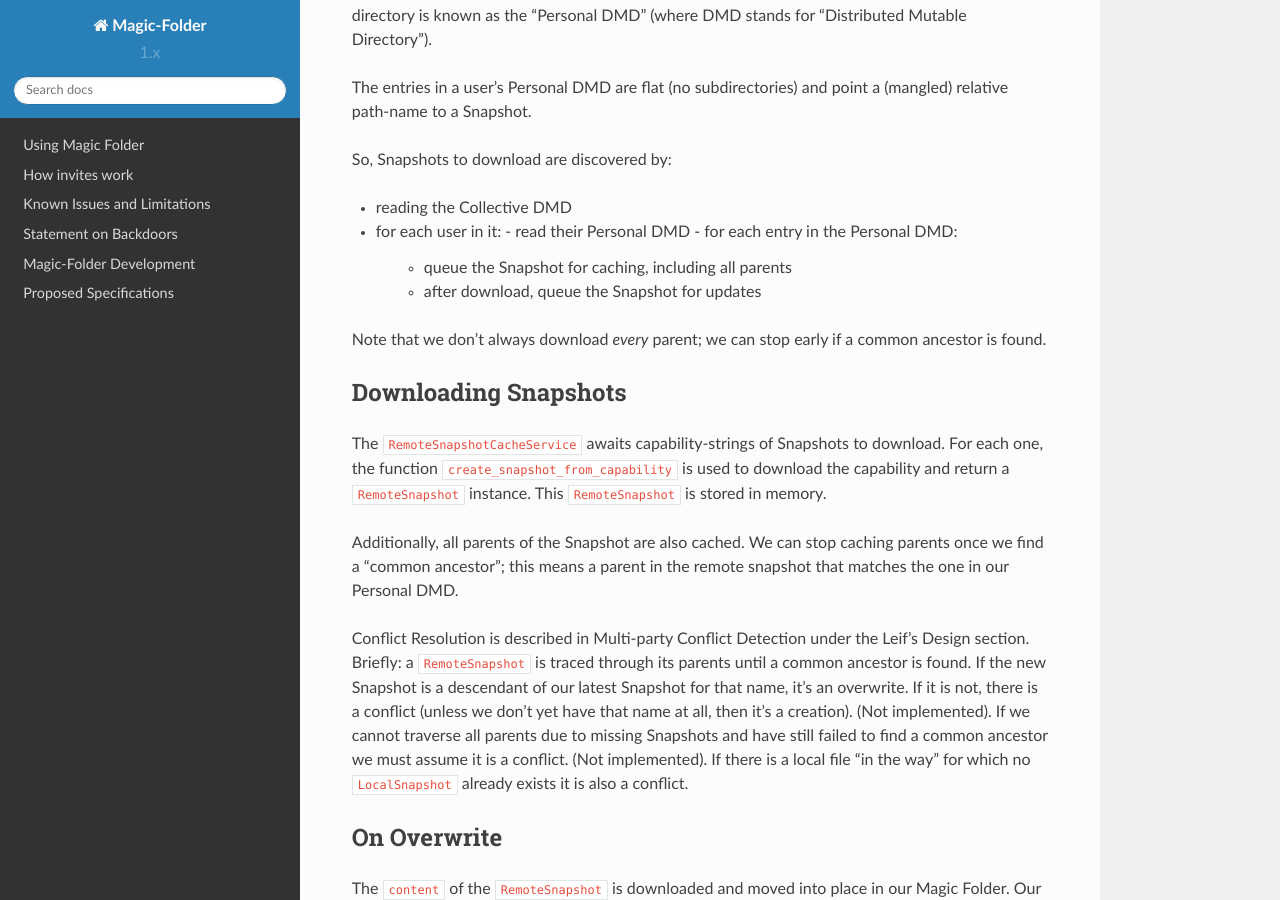
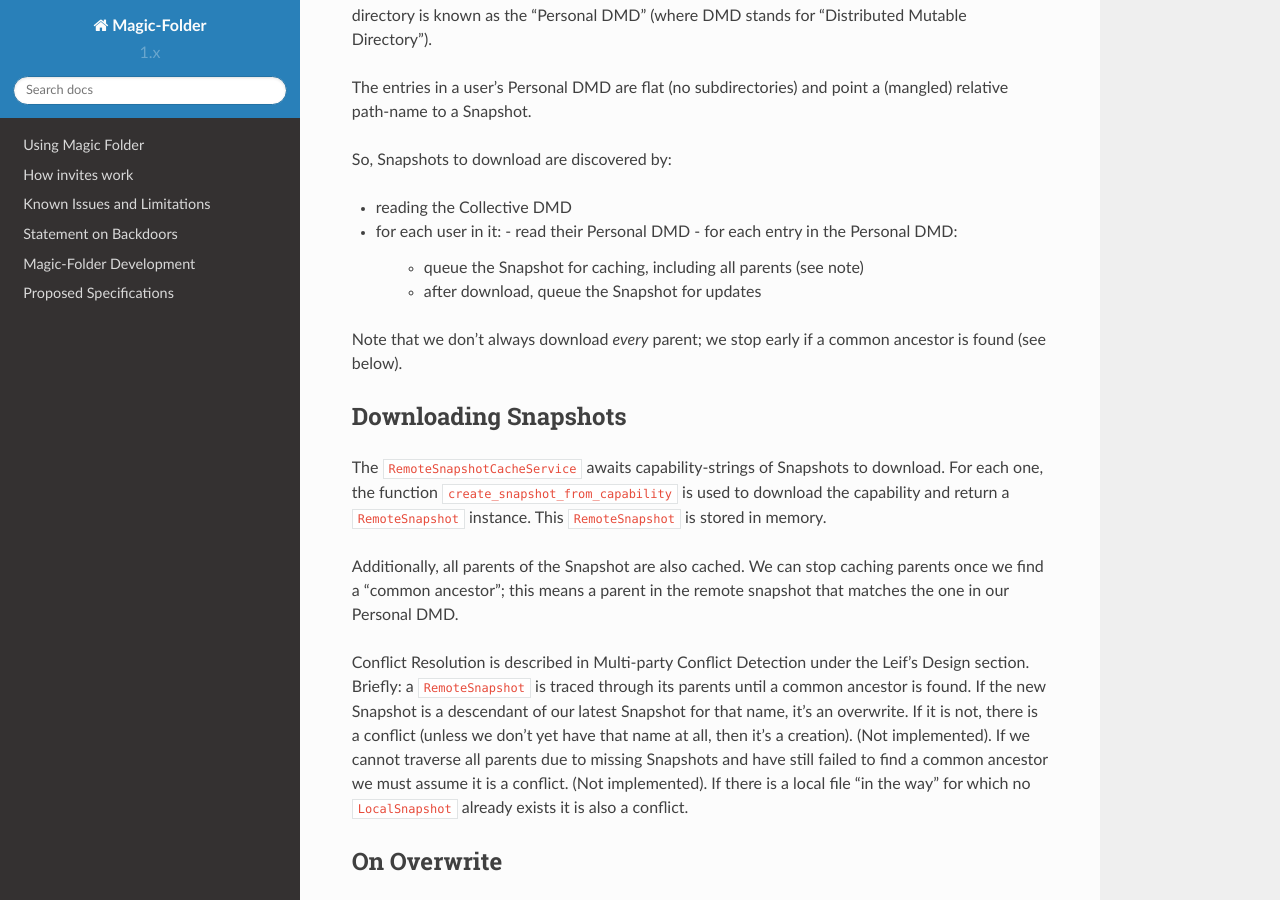
Before and after one commit to tahoe-lafs/magic-folder, a Sphinx documentation site: the page built from docs/downloader.rst, in a window 1280 px wide and 900 px high, scrolled down 1724 px. Built offline with Sphinx 7.4.7 and the Read the Docs theme 2.0.0, drawn with Linux system fonts in a browser that asks for light colours; pages that are not in the unit, such as notebooks, are missing from menus.

Commit message:
note about ancestors

```diff
--- a/docs/downloader.rst
+++ b/docs/downloader.rst
@@ -75,10 +75,10 @@ So, Snapshots to download are discovered by:
 - for each user in it:
   - read their Personal DMD
   - for each entry in the Personal DMD:
-    - queue the Snapshot for caching, including all parents
+    - queue the Snapshot for caching, including all parents (see note)
     - after download, queue the Snapshot for updates
 
-Note that we don't always download *every* parent; we can stop early if a common ancestor is found.
+Note that we don't always download *every* parent; we stop early if a common ancestor is found (see below).
 
 
 Downloading Snapshots
```
